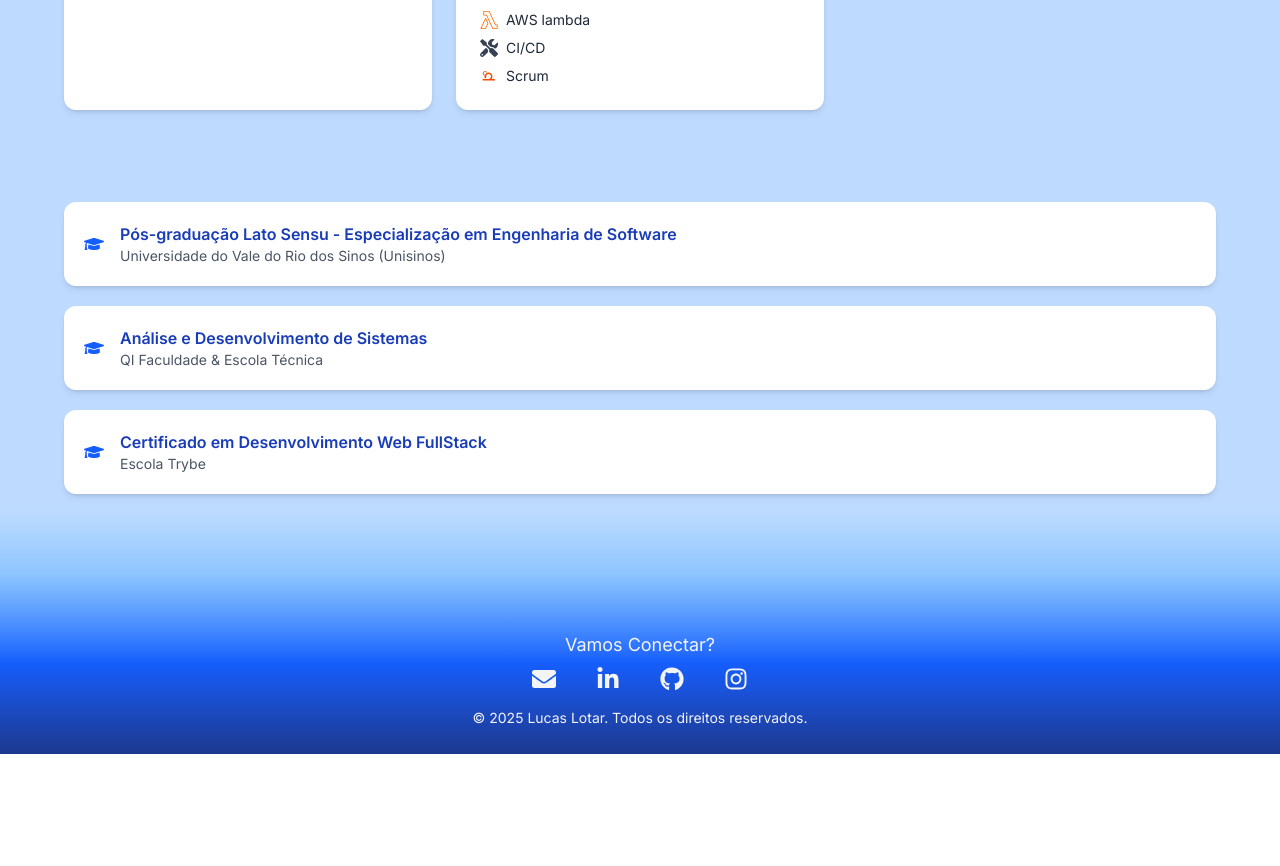
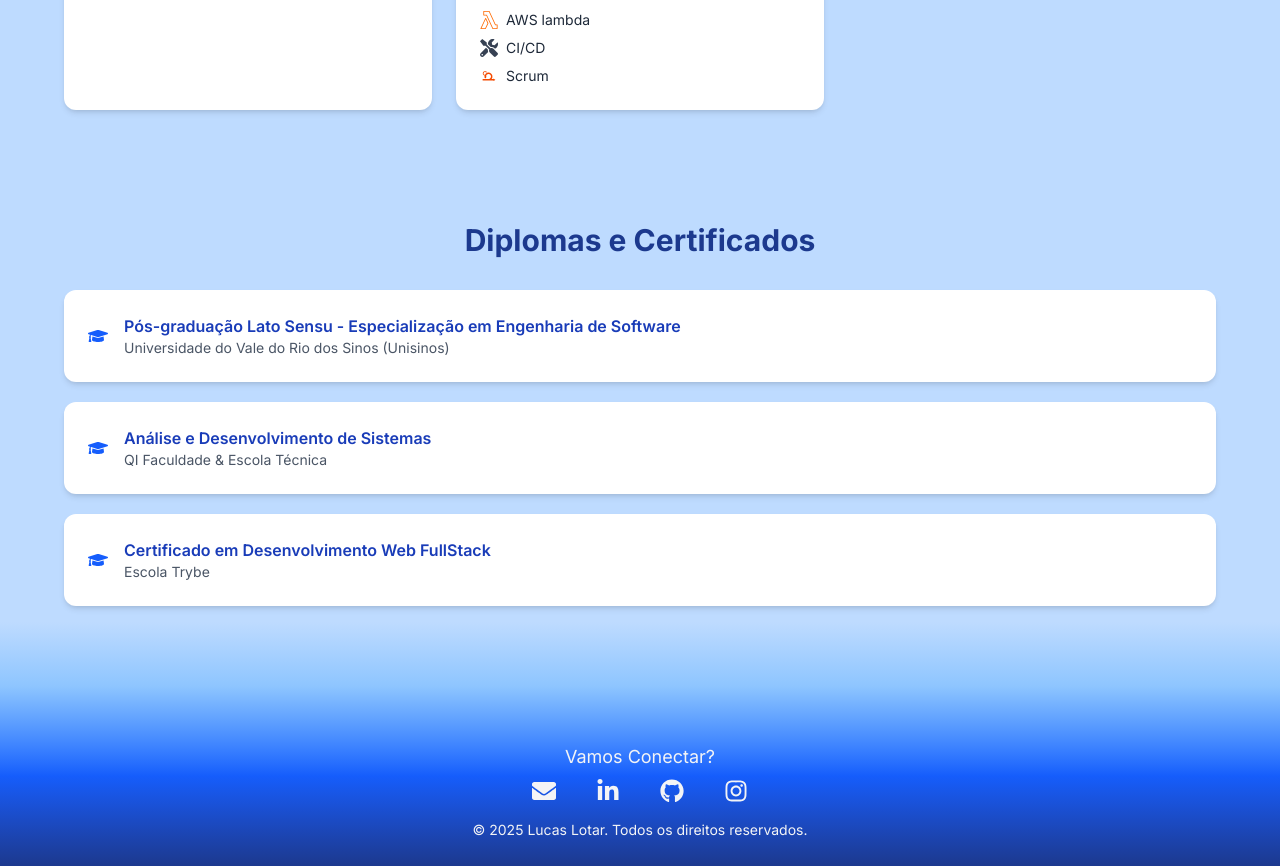
Before and after one commit to Lotar-lucas/my-website, a React (Vite) app: page / in a window 1280 px wide. Shown: the part 3342-4208 px from the top of the page. Before the commit the page ends 4096 px from the top, so only its background shows below. Built offline with nearby package versions, Linux system fonts and the light colour scheme.

Commit message:
style: update heading color and spacing in TechnicalSkillsAndDegree component for improved readability

```diff
--- a/src/components/technicalSkillsAndDegree/TechnicalSkillsAndDegree.tsx
+++ b/src/components/technicalSkillsAndDegree/TechnicalSkillsAndDegree.tsx
@@ -179,7 +179,7 @@ const TechnicalSkillsAndDegree: React.FC = () => {
           </motion.div>
         </AnimatePresence>
 
-        <h2 className="text-3xl font-bold text-blue-200 mb-10 text-center">Diplomas e Certificados</h2>
+        <h2 className="text-3xl font-bold text-blue-900 mb-8 pt-24 text-center">Diplomas e Certificados</h2>
 
         <div className="flex flex-col gap-5">
           {degrees.map((degree, i) => (
@@ -188,7 +188,7 @@ const TechnicalSkillsAndDegree: React.FC = () => {
               href={degree.link}
               target="_blank"
               rel="noopener noreferrer"
-              className="bg-white rounded-xl shadow-md p-5 flex flex-col sm:flex-row items-start sm:items-center
+              className="bg-white rounded-xl shadow-md p-6 flex flex-col sm:flex-row items-start sm:items-center
                 gap-4 hover:shadow-lg hover:scale-[1.01] transition-all duration-200 group"
             >
               <FaGraduationCap className="text-blue-600 text-xl" />
```
